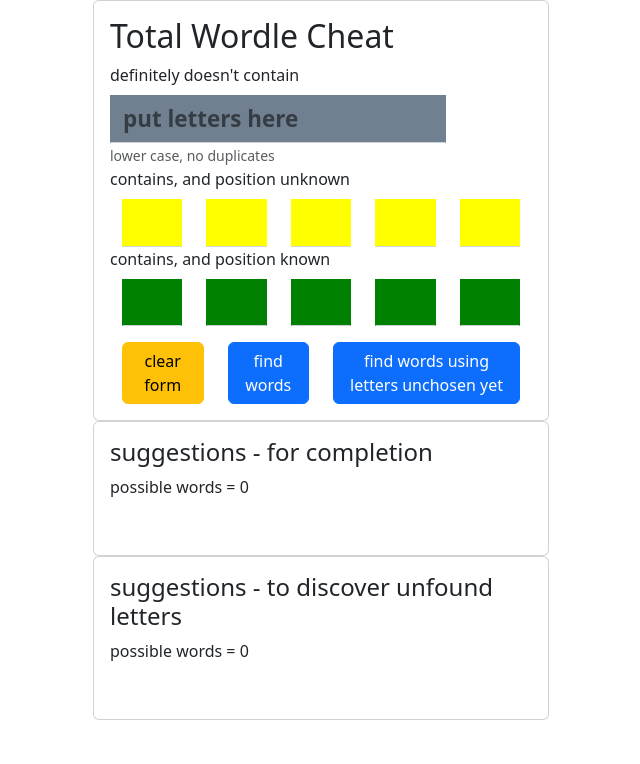
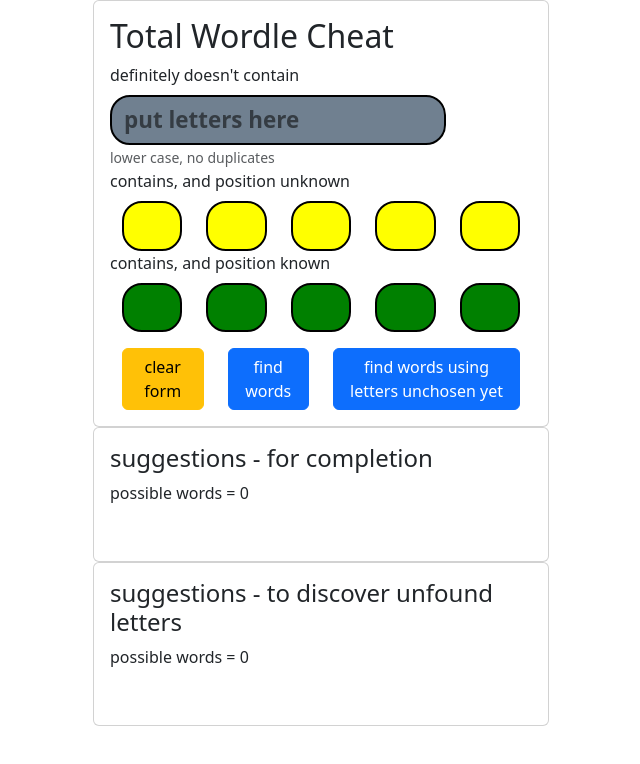
Before and after one commit to andrew-oxenburgh/wordle-cheat, a React (Vite) app: page / in a window 1280 px wide. Shown: the top 764 px of the page, without its empty margins (319-959 px from the left). Built offline with nearby package versions, Linux system fonts and the light colour scheme.

Commit message:
rounding of edges

```diff
--- a/src/wordle/WordleCheat.tsx
+++ b/src/wordle/WordleCheat.tsx
@@ -26,11 +26,13 @@
    background: 'green',
    fontSize: '1.4em',
    fontWeight: 'bold',
-   borderRadius: 0,
+   borderRadius: 20,
+   borderColor: 'black',
+   borderWidth: 2,
+   borderStyle: 'solid',
    margin: 0,
    transition: 'border-color 0.1s',
    '&:not(:hover)': {
-      borderColor: 'transparent transparent rgb(206, 212, 218) transparent',
       transition: 'border-color 0.1s'
    },
    '& span': {
@@ -62,7 +64,7 @@
    here: {
       ...wcInput,
       background: 'green',
-      color: 'black',
+      color: 'white',
       '&:focus': {
          background: 'lightGreen',
          colour: 'black'
```
